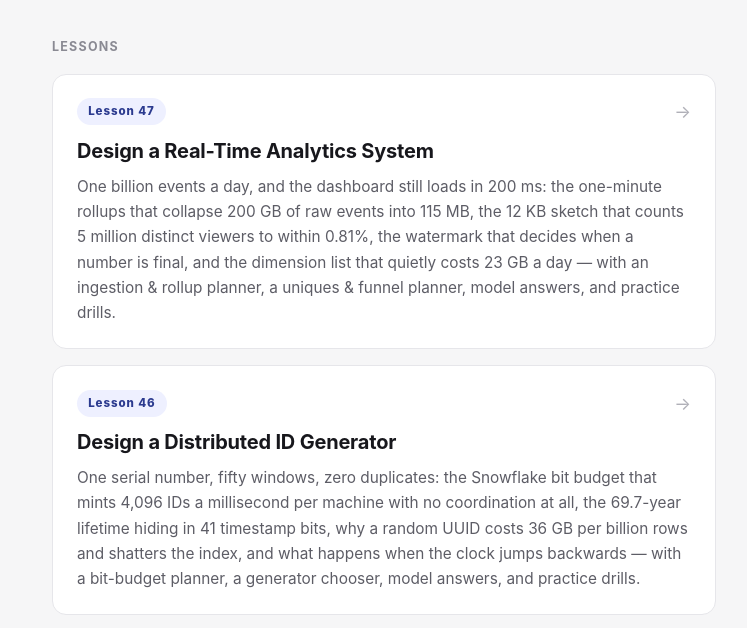
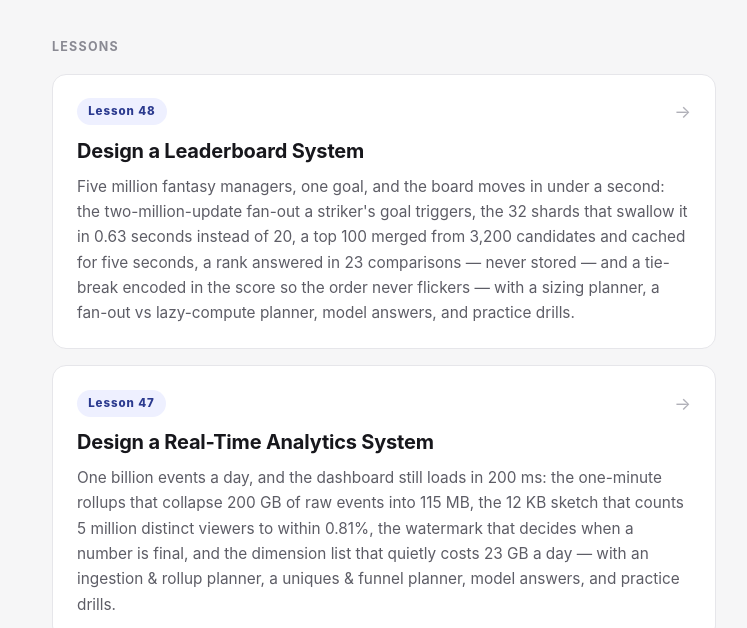
Before and after one commit to caffeine-overflow/system-design, a plain HTML site: page index.html in a window 1280 px wide. Shown: the part 200-828 px from the top of the page, without its empty margins (256-1003 px from the left). Drawn offline with Linux system fonts and the light colour scheme.

Commit message:
Update index.html

```diff
--- a/index.html
+++ b/index.html
@@ -76,6 +76,12 @@
 
 <main>
   <div class="section-label">Lessons</div>
+
+  <a class="card" href="lessons/leaderboard-system.html">
+    <div class="card-top"><span class="num">Lesson 48</span><span class="arrow">→</span></div>
+    <h2>Design a Leaderboard System</h2>
+    <p>Five million fantasy managers, one goal, and the board moves in under a second: the two-million-update fan-out a striker's goal triggers, the 32 shards that swallow it in 0.63 seconds instead of 20, a top 100 merged from 3,200 candidates and cached for five seconds, a rank answered in 23 comparisons — never stored — and a tie-break encoded in the score so the order never flickers — with a sizing planner, a fan-out vs lazy-compute planner, model answers, and practice drills.</p>
+  </a>
 
   <a class="card" href="lessons/real-time-analytics-system.html">
     <div class="card-top"><span class="num">Lesson 47</span><span class="arrow">→</span></div>
```
